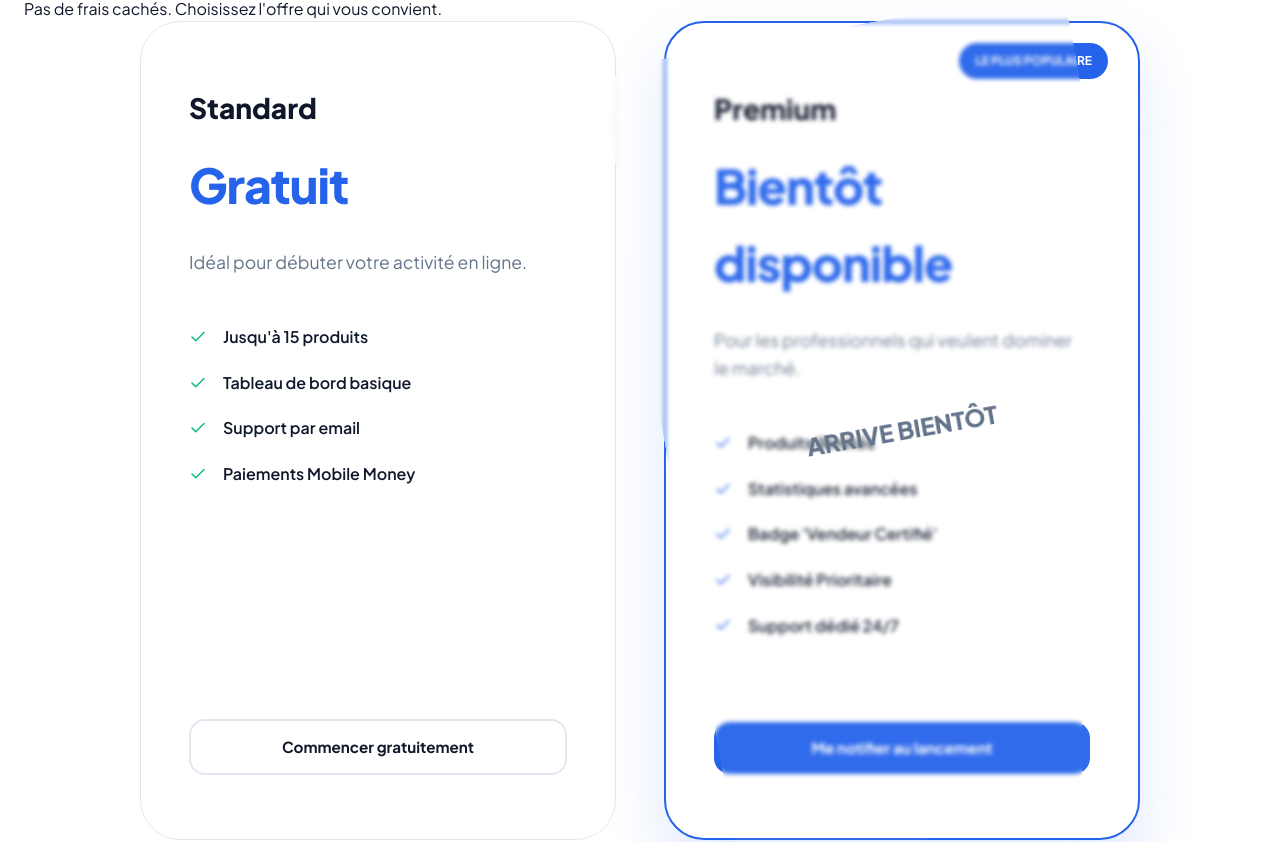
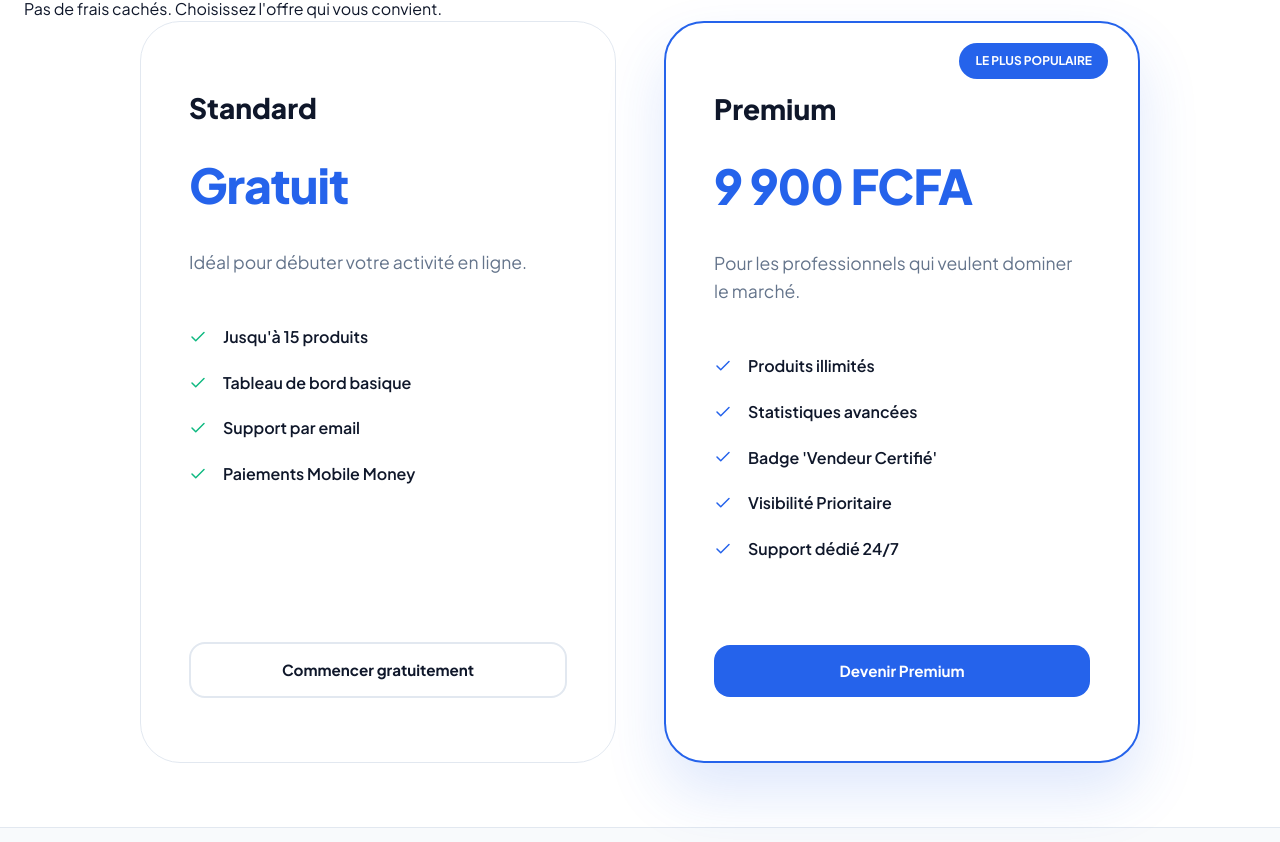
Before and after one commit to Riotlagrinta/linx-mall, a Next.js app: page /vendeur in a window 1280 px wide. Shown: the part 2032-2874 px from the top of the page. Built offline with nearby package versions, Linux system fonts and the light colour scheme.

Commit message:
feat: activation de la boutique Premium et retrait des mentions 'Bientôt disponible'

```diff
--- a/src/app/vendeur/dashboard/page.tsx
+++ b/src/app/vendeur/dashboard/page.tsx
@@ -58,7 +58,7 @@ export default function SellerDashboard() {
           <div className="header-actions">
             <button className="upgrade-premium-btn">
               <Sparkles size={16} />
-              <span>Premium <small>(Bientôt)</small></span>
+              <span>Devenir Premium</span>
             </button>
             <button className="icon-btn notification-btn">
               <Bell size={20} />
--- a/src/app/vendeur/page.tsx
+++ b/src/app/vendeur/page.tsx
@@ -45,7 +45,7 @@ export default function SellerLandingPage() {
     },
     {
       name: "Premium",
-      price: "Bientôt disponible",
+      price: "9 900 FCFA",
       description: "Pour les professionnels qui veulent dominer le marché.",
       features: [
         "Produits illimités",
@@ -54,9 +54,9 @@ export default function SellerLandingPage() {
         "Visibilité Prioritaire",
         "Support dédié 24/7"
       ],
-      button: "Me notifier au lancement",
-      link: "#",
-      active: false,
+      button: "Devenir Premium",
+      link: "/vendeur/inscription",
+      active: true,
       featured: true
     }
   ];
```
